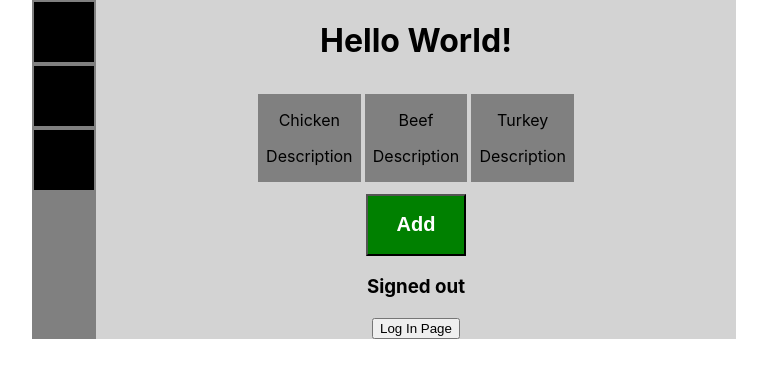
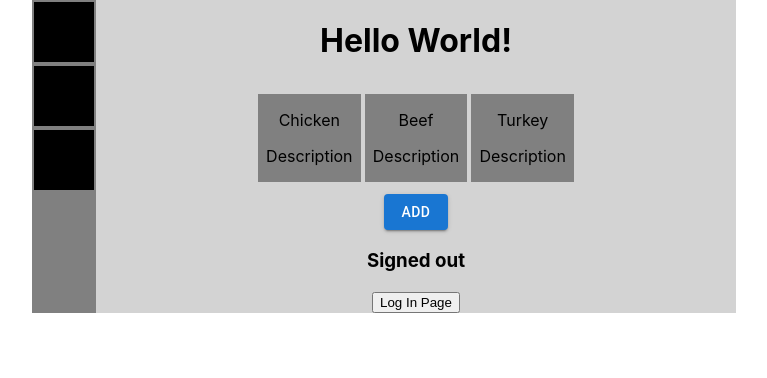
Before and after one commit to zach-habib/Biteful, a React (Create React App) app: page / in a window 1280 px wide. Shown: the top 378 px of the page, without its empty margins (256-1023 px from the left). Built offline with nearby package versions, Linux system fonts and the light colour scheme; no server answers.

Commit message:
Added material UI

```diff
--- a/package.json
+++ b/package.json
@@ -3,6 +3,9 @@
   "version": "0.1.0",
   "private": true,
   "dependencies": {
+    "@emotion/react": "^11.7.0",
+    "@emotion/styled": "^11.6.0",
+    "@mui/material": "^5.2.3",
     "@testing-library/jest-dom": "^5.15.0",
     "@testing-library/react": "^11.2.7",
     "@testing-library/user-event": "^12.8.3",
--- a/src/components/AddButton.js
+++ /dev/null
@@ -1,18 +0,0 @@
-import React from "react"
-
-const style = {
-    backgroundColor: "green",
-    color: "white",
-    width: "100px",
-    margin: "0 auto"
-}
-
-const AddButton = () => {
-    return (
-        <button style={style}>
-            <h2>Add</h2>
-        </button>
-    )
-}
-
-export default AddButton
--- a/src/components/RecipeItem.js
+++ b/src/components/RecipeItem.js
@@ -1,4 +1,7 @@
 import React from "react"
+
+//idea: show recipe image on home page,
+//and show details when hovered.
 
 const RecipeItem = (props) => {
   return (
--- a/src/routes/Home.js
+++ b/src/routes/Home.js
@@ -1,6 +1,6 @@
 import { Link } from 'react-router-dom'
+import Button from '@mui/material/Button'
 import RecipeView from './../components/RecipeView'
-import AddButton from './../components/AddButton'
 import { useFirebaseAuth } from '../FirebaseAuthProvider'
 import Sidebar from '../components/Sidebar/Sidebar'
 
@@ -12,7 +12,7 @@ function Home() {
         <h1 className="text-blue-500 underline">Hello World!</h1>
         <RecipeView />
         <Link to="/create">
-          <AddButton />
+          <Button variant="contained">Add</Button>
         </Link>
         <h3>Signed {useFirebaseAuth() ? "in" : "out"}</h3>
 
```
Also changed, not shown: 1 other file (tests, documents, lock files or other folders).
